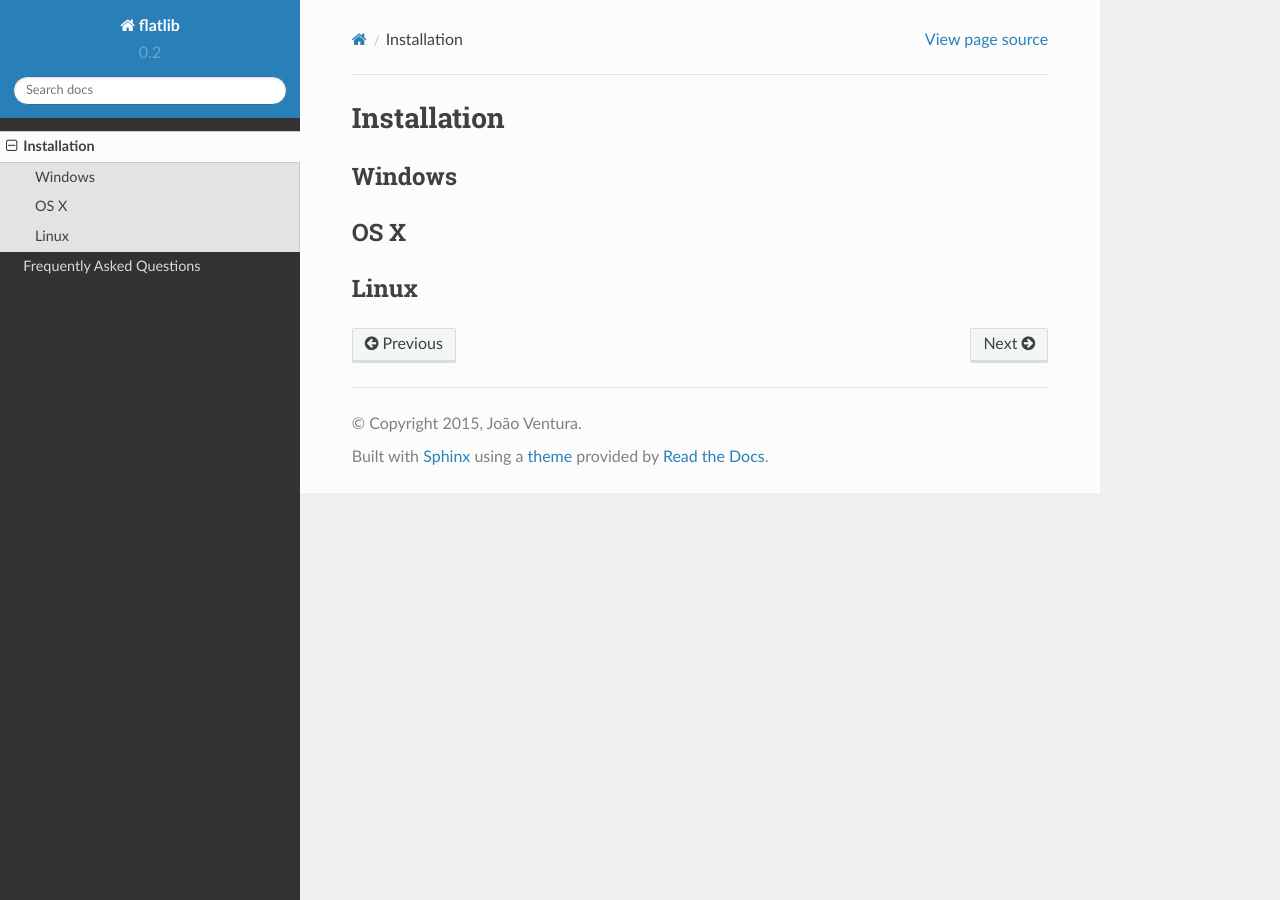
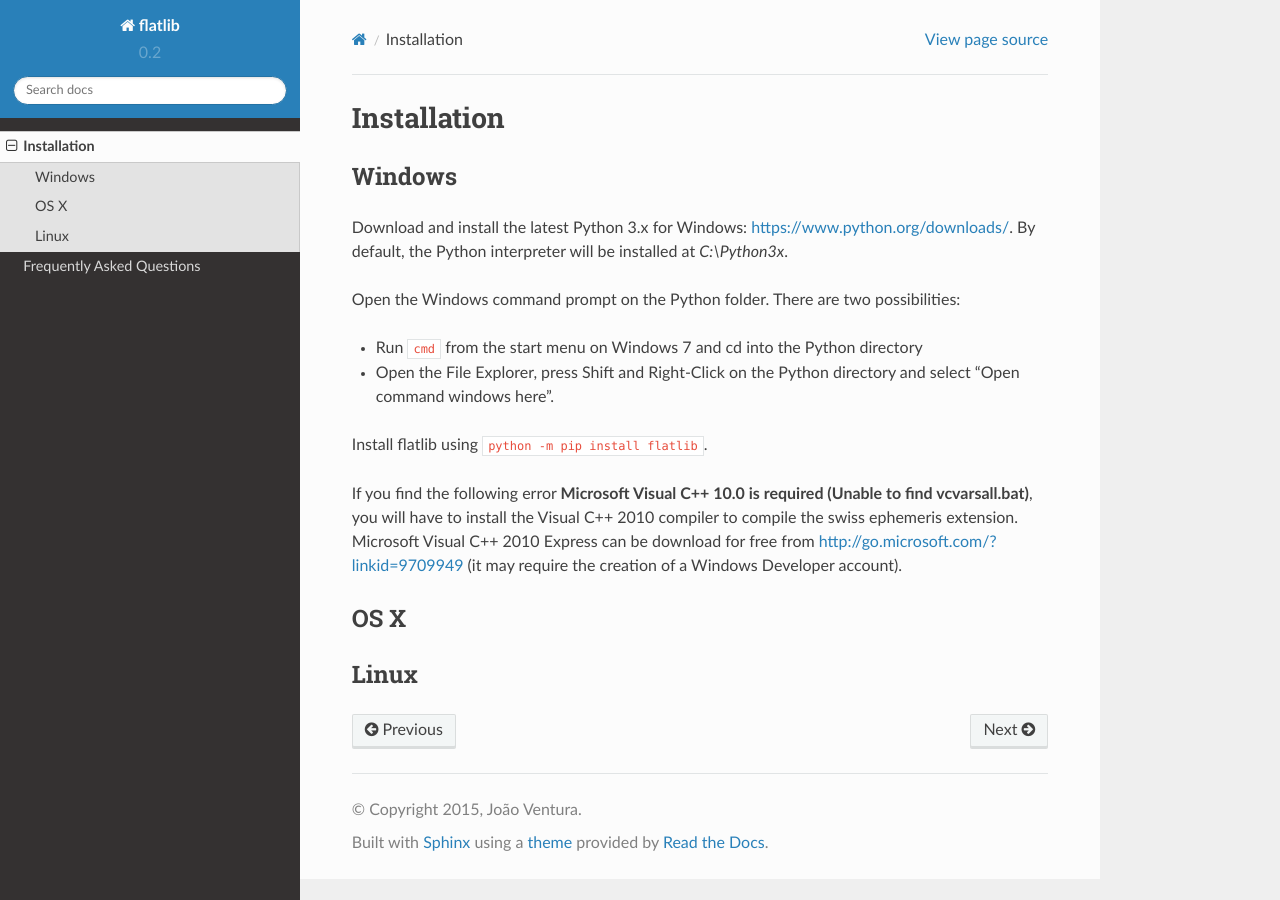
Before and after one commit to flatangle/flatlib, a Sphinx documentation site: the page built from docs/source/installation.rst, in a window 1280 px wide. Built offline with Sphinx 7.4.7 and the Read the Docs theme 2.0.0, drawn with Linux system fonts in a browser that asks for light colours.

Commit message:
Update windows install instructions

```diff
--- a/docs/source/installation.rst
+++ b/docs/source/installation.rst
@@ -4,6 +4,21 @@ Installation
 Windows
 -------
 
+Download and install the latest Python 3.x for Windows: https://www.python.org/downloads/.
+By default, the Python interpreter will be installed at *C:\\Python3x*.
+
+Open the Windows command prompt on the Python folder. There are two possibilities:
+
+- Run ``cmd`` from the start menu on Windows 7 and cd into the Python directory
+- Open the File Explorer, press Shift and Right-Click on the Python directory and select "Open command windows here".
+
+Install flatlib using ``python -m pip install flatlib``.
+
+If you find the following error **Microsoft Visual C++ 10.0 is required (Unable to find vcvarsall.bat)**,
+you will have to install the Visual C++ 2010 compiler to compile the swiss ephemeris extension.
+Microsoft Visual C++ 2010 Express can be download for free from http://go.microsoft.com/?linkid=9709949 (it may
+require the creation of a Windows Developer account).
+
 OS X
 ----
 
```
